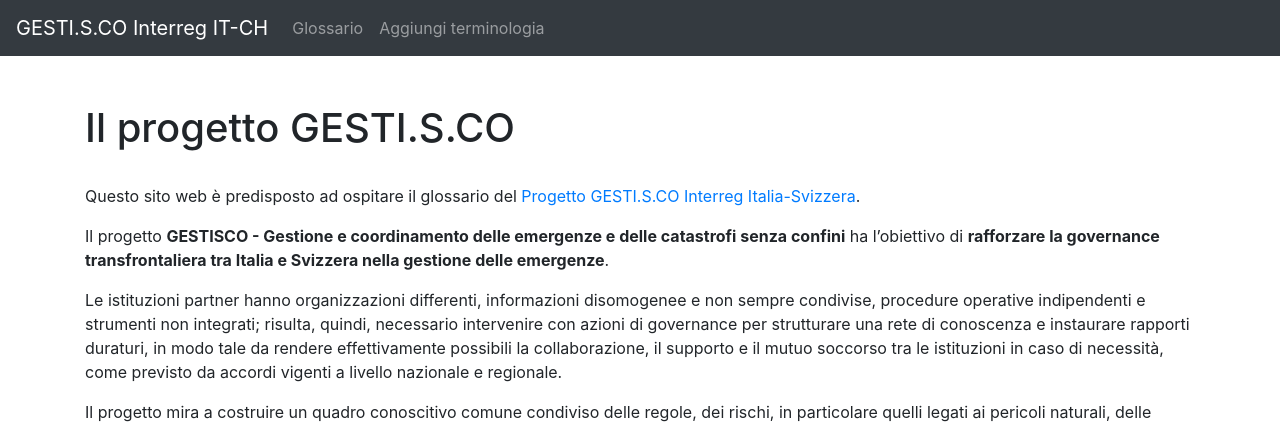
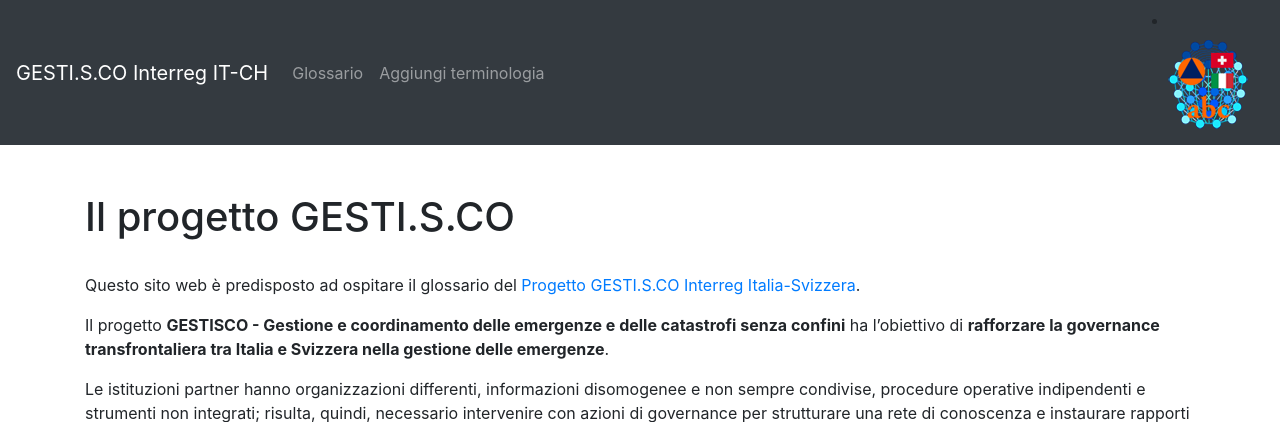
Before and after one commit to tommasosansone91/Metaglossario-Gestisco, a Django app: page / in a window 1280 px wide. Shown: the top 422 px of the page. Run offline with Django 3.2, Linux system fonts and the light colour scheme; some libraries are stand-ins or nearby versions.

Commit message:
aggiunta immagine alla top navbar

```diff
--- a/app_metaglossario/templates/base.html
+++ b/app_metaglossario/templates/base.html
@@ -10,12 +10,12 @@
     <meta name="viewport" content="width=device-width, initial-scale=1, shrink-to-fit=no">
     <!-- favicon -->
     <!-- <link rel="shortcut icon" href="{% static 'img/gestisco_logo_round_favicon2.png' %}" /> -->
-    <link rel="shortcut icon" href="{% static 'img/glossario_IT_CH.png' %}" />
+    <link rel="shortcut icon" href="{% static 'img/metaglossary_favicon_3.png' %}" />
 
     <!-- Bootstrap CSS -->
     <link rel="stylesheet" href="https://stackpath.bootstrapcdn.com/bootstrap/4.3.1/css/bootstrap.min.css" integrity="sha384-ggOyR0iXCbMQv3Xipma34MD+dH/1fQ784/j6cY/iJTQUOhcWr7x9JvoRxT2MZw1T" crossorigin="anonymous">
 
-    <title>Glossario Gestisco</title>
+    <title>Metaglossario Gestisco</title>
   </head>
   <body>
 
@@ -45,6 +45,9 @@
                 <a class="nav-link" href="{% url 'aggiungi_terminologia' %}">Aggiungi terminologia</a>
               </li>
 
+
+
+
               <!-- <li class="nav-item dropdown">
                 <a class="nav-link dropdown-toggle" href="#" id="navbarDropdown" role="button" data-toggle="dropdown" aria-haspopup="true" aria-expanded="false">
                   Dropdown
@@ -61,6 +64,16 @@
                 <a class="nav-link disabled" href="#" tabindex="-1" aria-disabled="true">Disabled</a>
               </li> -->
             </ul>
+
+              <!-- prova -->
+              <li class="nav-item-right">
+                <a class="nav-link" href="">
+
+                  <img class="fit-picture" src="{% static "img/metaglossary_baricon_3.png" %}" alt="Grapefruit slice atop a pile of other slices">
+
+                </a>
+              </li>
+
             <!-- <form class="form-inline my-2 my-lg-0">
               <input class="form-control mr-sm-2" type="search" placeholder="Search" aria-label="Search">
               <button class="btn btn-outline-success my-2 my-sm-0" type="submit">Search</button>
--- a/static/css/top_navbar_style.css
+++ b/static/css/top_navbar_style.css
@@ -6,3 +6,8 @@
 
     /* border: 0px; */
 }
+
+.nav-item-right {
+
+    float:right;
+}
```
Also changed, not shown: static/img/metaglossary_baricon_3.png (added), static/img/metaglossary_favicon_2.png (added), static/img/metaglossary_favicon_3.png (added), 1 other file.
